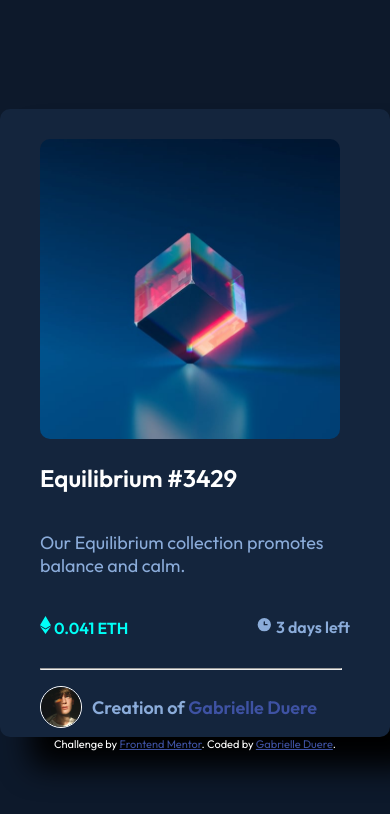
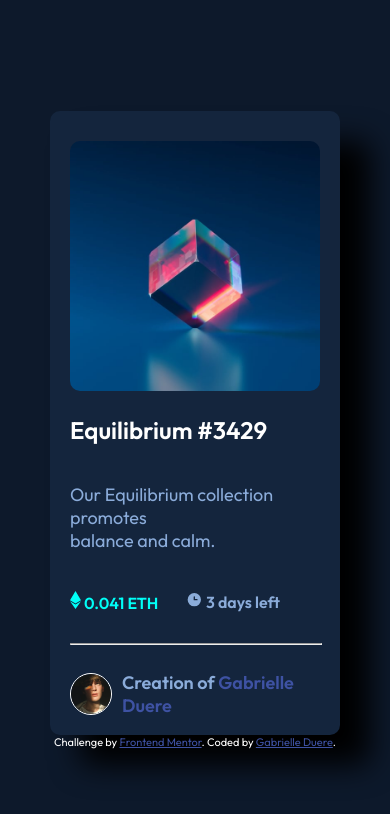
Before and after one commit to Gabrielle3101/nft-card-fm, a plain HTML site: page index.html in a window 390 px wide. Drawn offline with Linux system fonts and the light colour scheme.

Commit message:
final commit

```diff
--- a/styles.css
+++ b/styles.css
@@ -135,4 +135,27 @@ hr {
 
 a {
 color: hsl(228, 45%, 44%);
+}
+
+@media only screen and (max-width: 500px){
+    .container {
+        width: 250px;
+        padding-left: 20px;
+        padding-right: 20px;
     }
+
+    .img img {
+        width: 250px;
+    }
+
+    hr {
+        width: 100%;
+    }
+
+    .hover {
+        position: absolute;
+        top: 1%;
+        right: 0.5%;
+        padding: 108px;
+    }
+}
```
